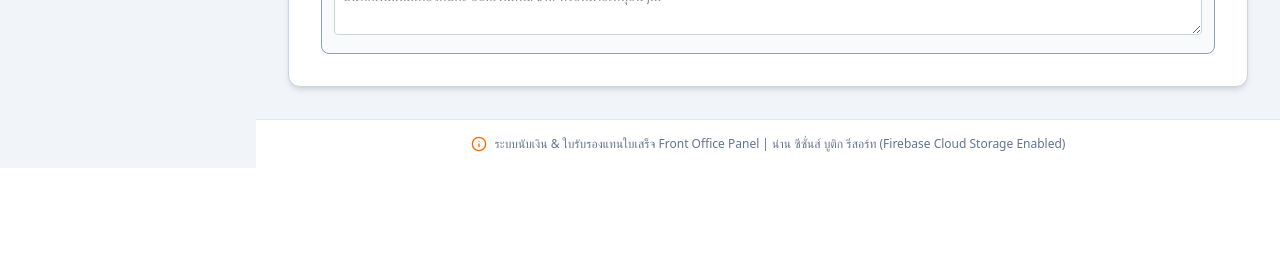
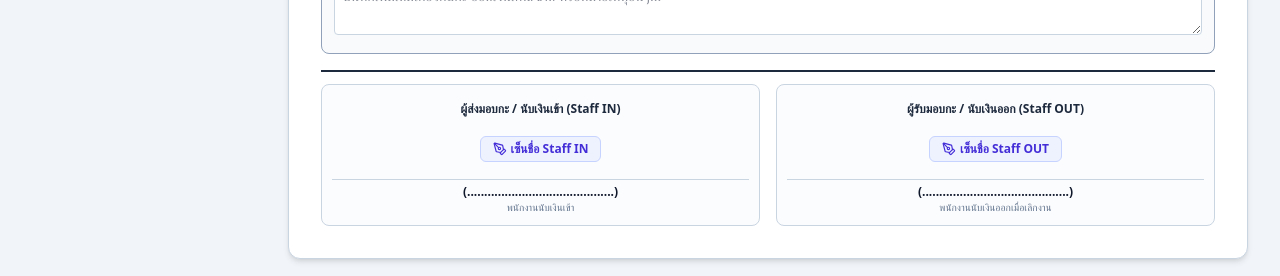
Before and after one commit to kasmachine/Front-Office-Panel, a React (Vite) app: page / in a window 1280 px wide. Shown: the part 1458-1734 px from the top of the page. Before the commit the page ends 1626 px from the top, so only its background shows below. Built offline with nearby package versions, Linux system fonts and the light colour scheme; no server answers; the database is empty.

Commit message:
feat: add auto-save and signature blocks to documents
Implement auto-save to Firestore when triggering print or export actions. Added dedicated signature footer blocks for staff tracking in the Cash Count sheet.

```diff
--- a/src/App.tsx
+++ b/src/App.tsx
@@ -629,6 +629,13 @@ export default function App() {
   };
 
   const handleExportPdf = async () => {
+    // Auto-save current document state and signatures to Firebase & history on print/PDF
+    try {
+      await handleSaveRecord();
+    } catch (e) {
+      /* continue export even if save has warning */
+    }
+
     const elementId = activeTab === 'cashCount' ? 'cash-count-document' : 'receipt-substitute-document';
     const filename = activeTab === 'cashCount'
       ? `ตารางนับเงิน_NanSeasons_${cashCountData.shift}_${cashCountData.date.replace(/\//g, '-')}.pdf`
@@ -638,7 +645,13 @@ export default function App() {
     await exportToPdf(elementId, filename);
   };
 
-  const handlePrint = () => {
+  const handlePrint = async () => {
+    // Auto-save current document state and signatures to Firebase & history on print/PDF
+    try {
+      await handleSaveRecord();
+    } catch (e) {
+      /* continue print even if save has warning */
+    }
     printDocument();
   };
 
--- a/src/components/CashCountSheet.tsx
+++ b/src/components/CashCountSheet.tsx
@@ -978,6 +978,93 @@ export const CashCountSheet: React.FC<CashCountSheetProps> = ({
             {data.remarks || '-'}
           </p>
         </div>
+
+        {/* Document Signatures Footer Block */}
+        <div className="mt-4 print:mt-3 grid grid-cols-2 md:grid-cols-2 gap-4 border-t-2 border-slate-800 pt-3 print:pt-2">
+          {/* Staff IN Signature Block */}
+          <div className="flex flex-col items-center justify-between border border-slate-300 rounded-lg p-2.5 bg-slate-50/50 print:bg-transparent">
+            <div className="text-center w-full">
+              <span className="text-xs font-bold text-slate-800">ผู้ส่งมอบกะ / นับเงินเข้า (Staff IN)</span>
+            </div>
+
+            <div className="my-1.5 min-h-[48px] flex items-center justify-center w-full">
+              {data.staffInSignature ? (
+                <div className="relative group flex flex-col items-center">
+                  <img
+                    src={data.staffInSignature}
+                    alt="Staff IN Signature"
+                    className="max-h-12 max-w-[160px] object-contain"
+                  />
+                  <button
+                    type="button"
+                    onClick={() => onChange({ ...data, staffInSignature: null })}
+                    className="no-print text-[10px] font-bold text-rose-600 hover:underline mt-0.5"
+                  >
+                    ลบลายเซ็น
+                  </button>
+                </div>
+              ) : (
+                <button
+                  type="button"
+                  onClick={() => setActiveSigModal('staffIn')}
+                  className="no-print inline-flex items-center gap-1 px-3 py-1 text-xs font-bold text-indigo-700 bg-indigo-50 hover:bg-indigo-100 border border-indigo-200 rounded-md transition-colors"
+                >
+                  <PenTool className="w-3.5 h-3.5" />
+                  เซ็นชื่อ Staff IN
+                </button>
+              )}
+            </div>
+
+            <div className="text-center w-full border-t border-slate-300 pt-1">
+              <p className="text-xs font-bold text-slate-900">
+                ({data.staffIn || '...........................................'})
+              </p>
+              <p className="text-[10px] text-slate-500 print:text-slate-700 font-medium">พนักงานนับเงินเข้า</p>
+            </div>
+          </div>
+
+          {/* Staff OUT Signature Block */}
+          <div className="flex flex-col items-center justify-between border border-slate-300 rounded-lg p-2.5 bg-slate-50/50 print:bg-transparent">
+            <div className="text-center w-full">
+              <span className="text-xs font-bold text-slate-800">ผู้รับมอบกะ / นับเงินออก (Staff OUT)</span>
+            </div>
+
+            <div className="my-1.5 min-h-[48px] flex items-center justify-center w-full">
+              {data.staffOutSignature ? (
+                <div className="relative group flex flex-col items-center">
+                  <img
+                    src={data.staffOutSignature}
+                    alt="Staff OUT Signature"
+                    className="max-h-12 max-w-[160px] object-contain"
+                  />
+                  <button
+                    type="button"
+                    onClick={() => onChange({ ...data, staffOutSignature: null })}
+                    className="no-print text-[10px] font-bold text-rose-600 hover:underline mt-0.5"
+                  >
+                    ลบลายเซ็น
+                  </button>
+                </div>
+              ) : (
+                <button
+                  type="button"
+                  onClick={() => setActiveSigModal('staffOut')}
+                  className="no-print inline-flex items-center gap-1 px-3 py-1 text-xs font-bold text-indigo-700 bg-indigo-50 hover:bg-indigo-100 border border-indigo-200 rounded-md transition-colors"
+                >
+                  <PenTool className="w-3.5 h-3.5" />
+                  เซ็นชื่อ Staff OUT
+                </button>
+              )}
+            </div>
+
+            <div className="text-center w-full border-t border-slate-300 pt-1">
+              <p className="text-xs font-bold text-slate-900">
+                ({data.staffOut || '...........................................'})
+              </p>
+              <p className="text-[10px] text-slate-500 print:text-slate-700 font-medium">พนักงานนับเงินออกเมื่อเลิกงาน</p>
+            </div>
+          </div>
+        </div>
       </div>
     </div>
   );
```
